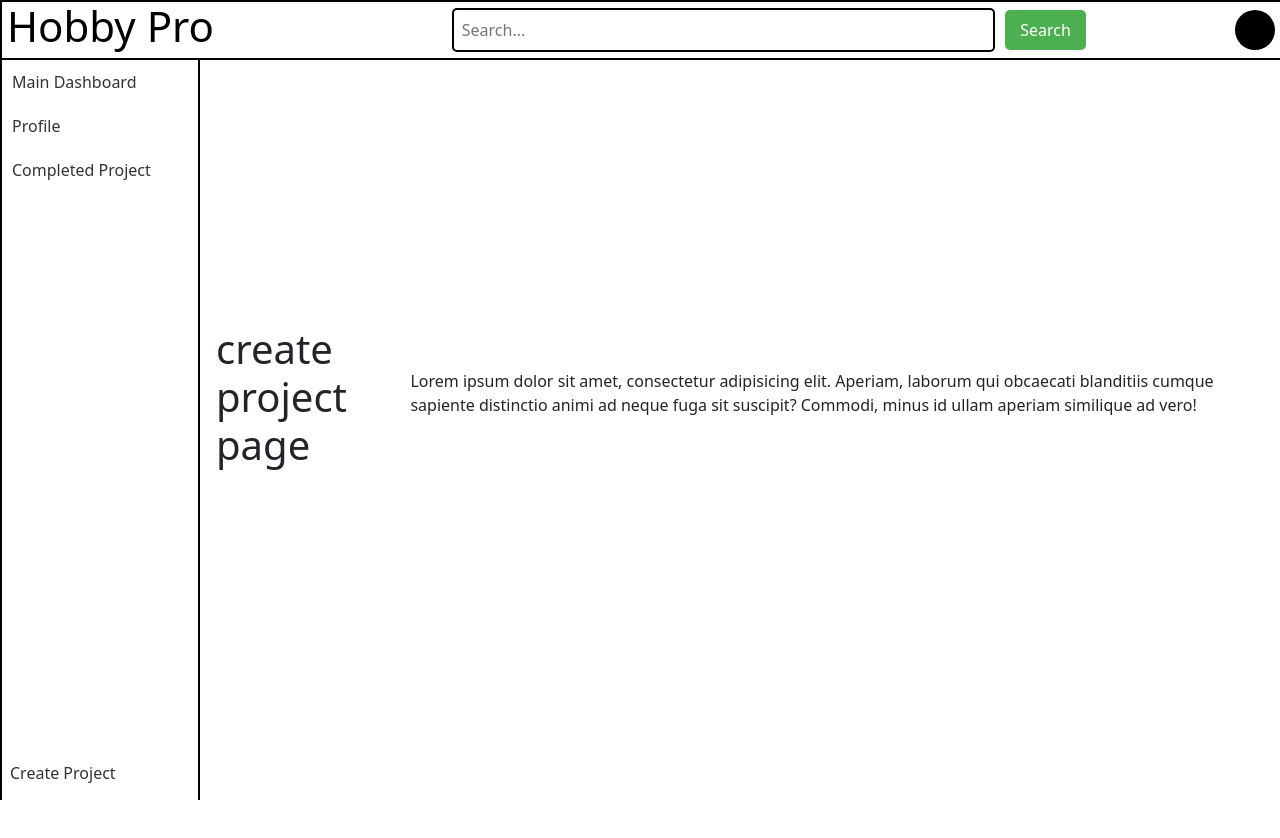
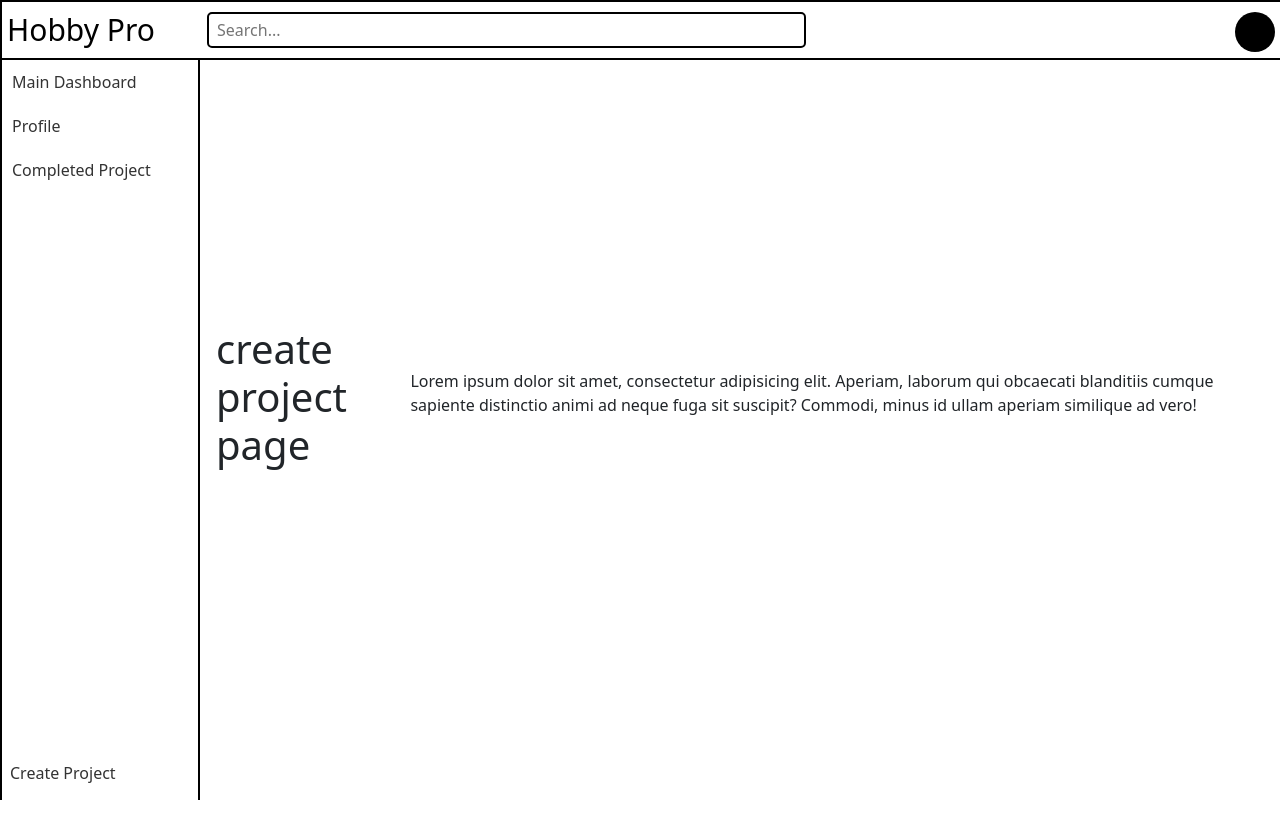
Before and after one commit to Caguilar92/HobbyPro, a Vue app in the folder HobbyPro/: page /dashboard/create_project in a window 1280 px wide. Shown: the top 838 px of the page. Built offline with nearby package versions, Linux system fonts and the light colour scheme; no server answers; sample sign-in values are in the browser's storage.

Commit message:
sizing changes

```diff
--- a/HobbyPro/src/components/CompletedProject.vue
+++ b/HobbyPro/src/components/CompletedProject.vue
@@ -6,7 +6,7 @@
 </template>
 
 <style>
-@media (min-width: 1024px) {
+@media (min-width: 576px) {
   .completed {
     min-height: 100vh;
     display: flex;
--- a/HobbyPro/src/components/CreateProject.vue
+++ b/HobbyPro/src/components/CreateProject.vue
@@ -10,7 +10,7 @@
 </template>
 
 <style scoped>
-@media (min-width: 1024px) {
+@media (min-width: 576px) {
   .CP_formatting {
     min-height: 100vh;
     display: flex;
--- a/HobbyPro/src/components/MainDashboard.vue
+++ b/HobbyPro/src/components/MainDashboard.vue
@@ -23,7 +23,7 @@ function log_out(event) {
 </template>
 
 <style scoped>
-@media (min-width: 1024px) {
+@media (min-width: 576px) {
   .MP_formatting {
     min-height: 100vh;
     display: flex;
--- a/HobbyPro/src/components/NavigationBar.vue
+++ b/HobbyPro/src/components/NavigationBar.vue
@@ -19,7 +19,6 @@ export default {
     <h1 class="title"><RouterLink to="/dashboard/main">Hobby Pro</RouterLink></h1>
     <div class="search-bar">
       <input type="text" placeholder="Search...">
-      <button type="submit">Search</button>
     </div>
     <button class="hamburger">&#9776;</button>
     <RouterLink to="/dashboard/profile"><div class="profile-icon"></div></RouterLink>
@@ -54,18 +53,18 @@ header {
   top: 0;
   left: 0;
   right: 0;
-  height: 60px; /* Adjust height as needed */
+  height: 60px;
   display: flex;
-  align-items: center;
-  padding: 0 5px 0 5px;
+  padding: 10px 5px 10px 5px;
   border-top: 2px solid #000;
   border-left: 2px solid #000;
   border-bottom: 2px solid #000;
 }
 
 .title {
-  font-size: 42px;
+  font-size: 30px;
   margin-right: auto;
+  position: absolute;
 }
 
 .title a{
@@ -75,27 +74,18 @@ header {
 
 .search-bar {
   margin: 0 auto;
-  width: 50%;
+  width: 100%;
   display: flex;
-  align-items: center;
+
 }
 
 .search-bar input[type="text"] {
-  width: 100%;
+  width: 50%;
   padding: 8px;
+  margin: 0 200px;
   border: none;
   border-radius: 5px;
   border: 2px solid #000;
-}
-
-.search-bar button {
-  padding: 8px 15px;
-  background-color: #4CAF50;
-  color: white;
-  border: none;
-  border-radius: 5px;
-  cursor: pointer;
-  margin-left: 10px;
 }
 
 .profile-icon {
@@ -176,7 +166,6 @@ main {
 @media (max-width: 576px) {
     .hamburger {
       visibility: visible;
-
     }
 }
 </style>
--- a/HobbyPro/src/components/Profile.vue
+++ b/HobbyPro/src/components/Profile.vue
@@ -10,7 +10,7 @@
 </template>
 
 <style>
-@media (min-width: 1024px) {
+@media (min-width: 576px) {
   .about {
     min-height: 100vh;
     display: flex;
```
